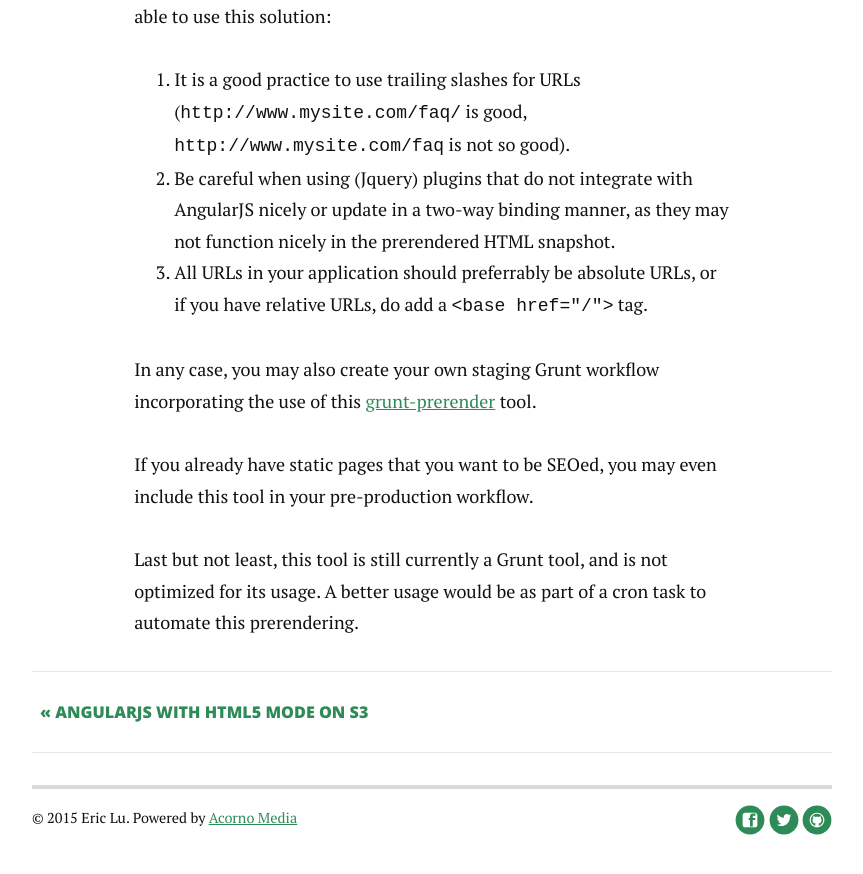
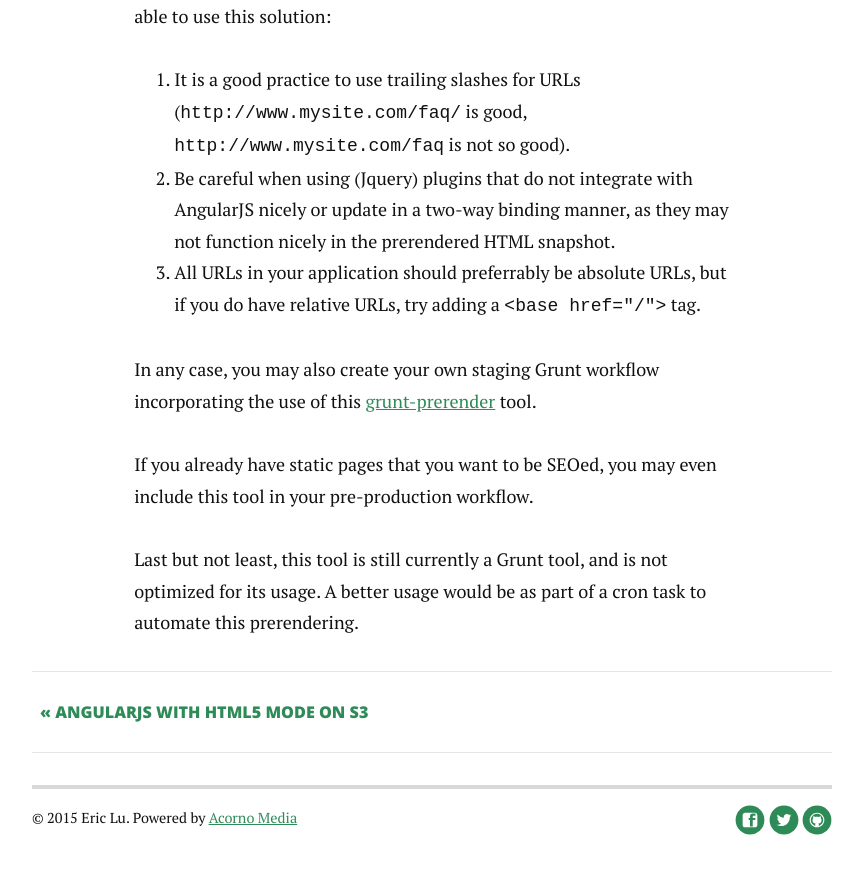
Before and after one commit to ericluwj/ericluwj.github.io, a Jekyll site: the page built from _posts/2015-11-17-seo-for-angularjs-on-s3.markdown, in a window 1280 px wide and 900 px high, scrolled down 4747 px. Shown: the top 874 px of the window, without its empty margins (208-1071 px from the left). Built offline with Jekyll 4.4.1, drawn with Linux system fonts in a browser that asks for light colours; nearby versions of some CDN libraries; Markdown is read by kramdown in place of the engine named in the settings.

Commit message:
More revisions to last post.

```diff
--- a/_posts/2015-11-17-seo-for-angularjs-on-s3.markdown
+++ b/_posts/2015-11-17-seo-for-angularjs-on-s3.markdown
@@ -85,7 +85,7 @@ As a caveat, there are a few pointers you might want to take note to be able to
 
 1. It is a good practice to use trailing slashes for URLs (`http://www.mysite.com/faq/` is good, `http://www.mysite.com/faq` is not so good).
 2. Be careful when using (Jquery) plugins that do not integrate with AngularJS nicely or update in a two-way binding manner, as they may not function nicely in the prerendered HTML snapshot.
-3. All URLs in your application should preferrably be absolute URLs, or if you have relative URLs, do add a `<base href="/">` tag.
+3. All URLs in your application should preferrably be absolute URLs, but if you do have relative URLs, try adding a `<base href="/">` tag.
 
 In any case, you may also create your own staging Grunt workflow incorporating the use of this [grunt-prerender](https://github.com/ericluwj/grunt-prerender) tool.
 
```
